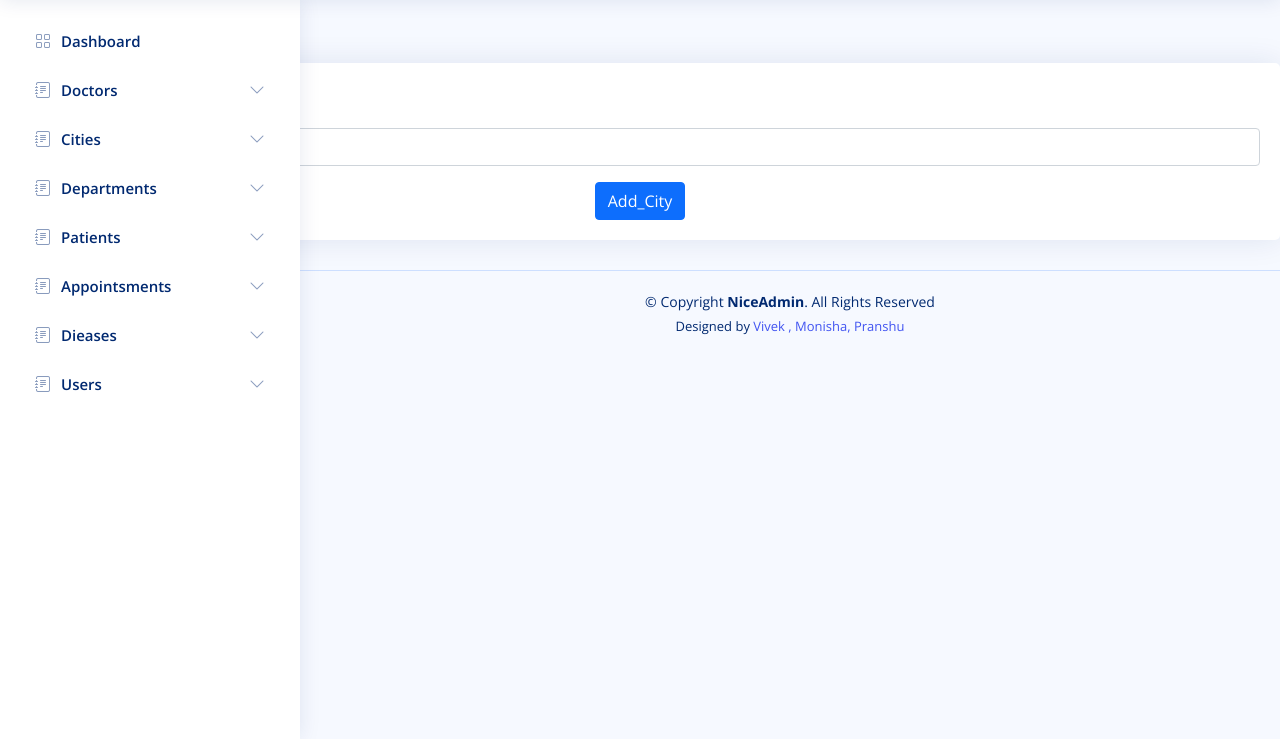
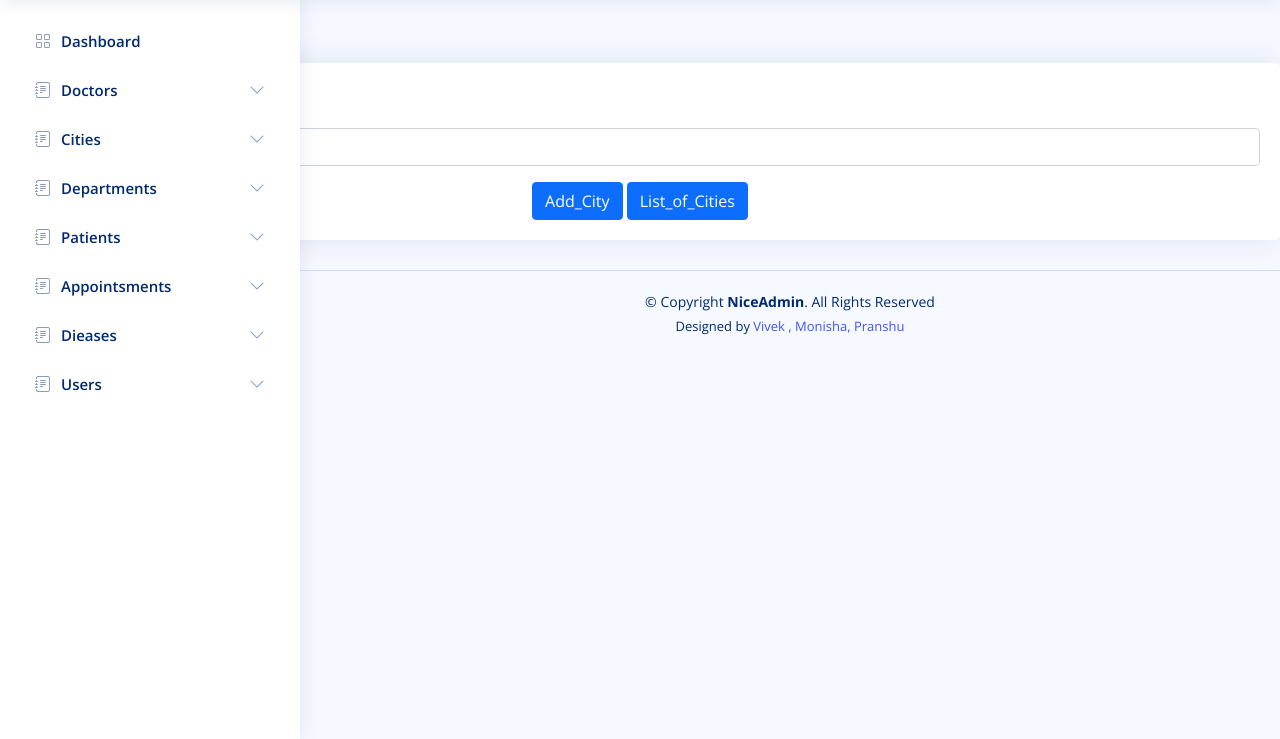
Before and after one commit to Vivek7282/medicare2, a PHP site: page /addCiity.php in a window 1280 px wide. Shown: the part 61-800 px from the top of the page. Run offline with PHP 8.4, Linux system fonts and the light colour scheme; the visitor is signed in with stand-in values (Sample User, id 1); some libraries are stand-ins or nearby versions.

Commit message:
Update addCiity.php

```diff
--- a/Admin/addCiity.php
+++ b/Admin/addCiity.php
@@ -27,6 +27,7 @@ Add city
                 </div>
                 <div class="text-center">
                   <button type="submit" class="btn btn-primary" value="Add City" name="addCity">Add_City</button>
+                  <input type="button"class ="btn btn-primary" onclick="location.href='viewCitie.php';" value="List_of_Cities" />
                   <?php
 if(isset($_GET['msg']))
 {
```
